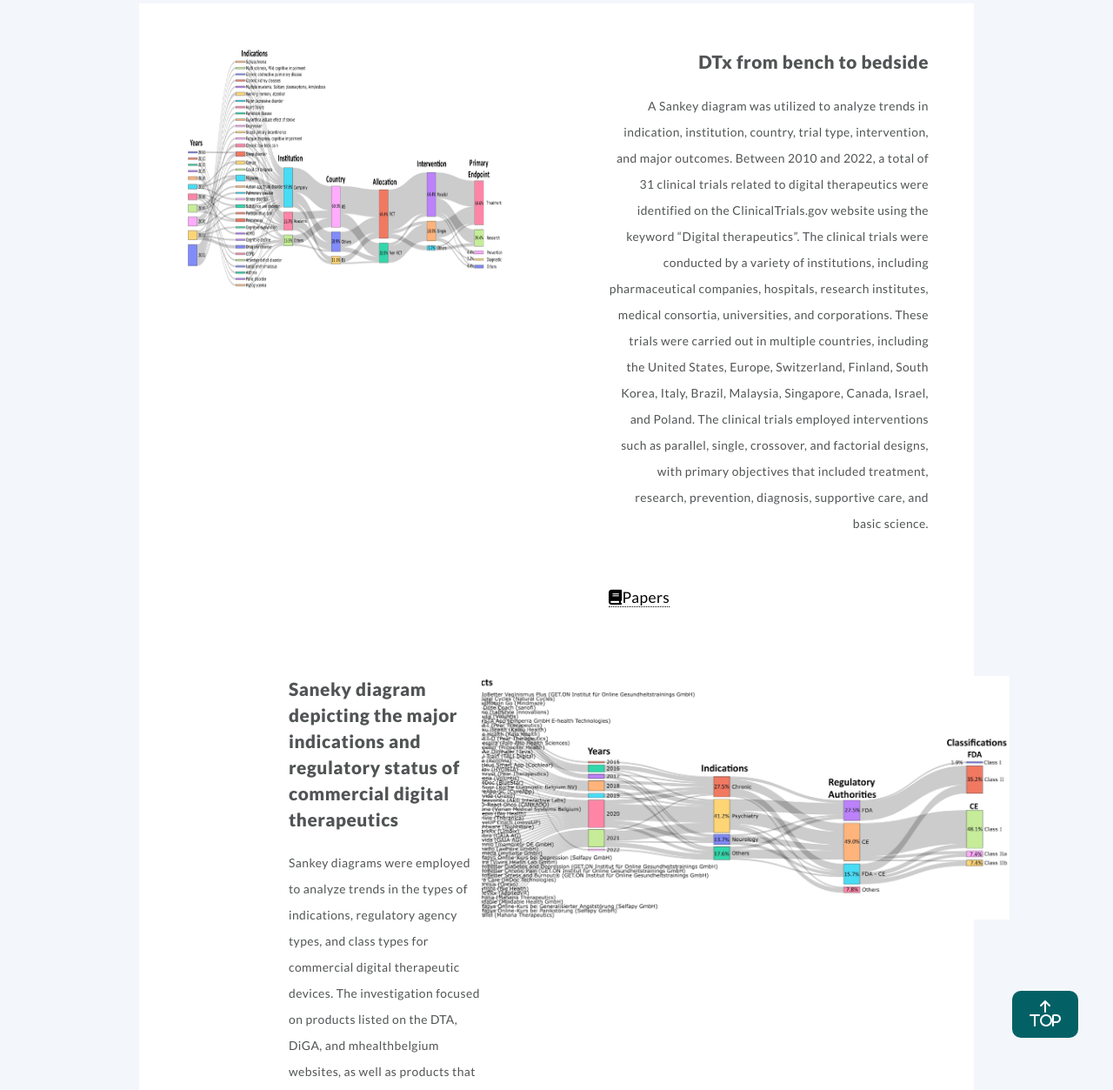
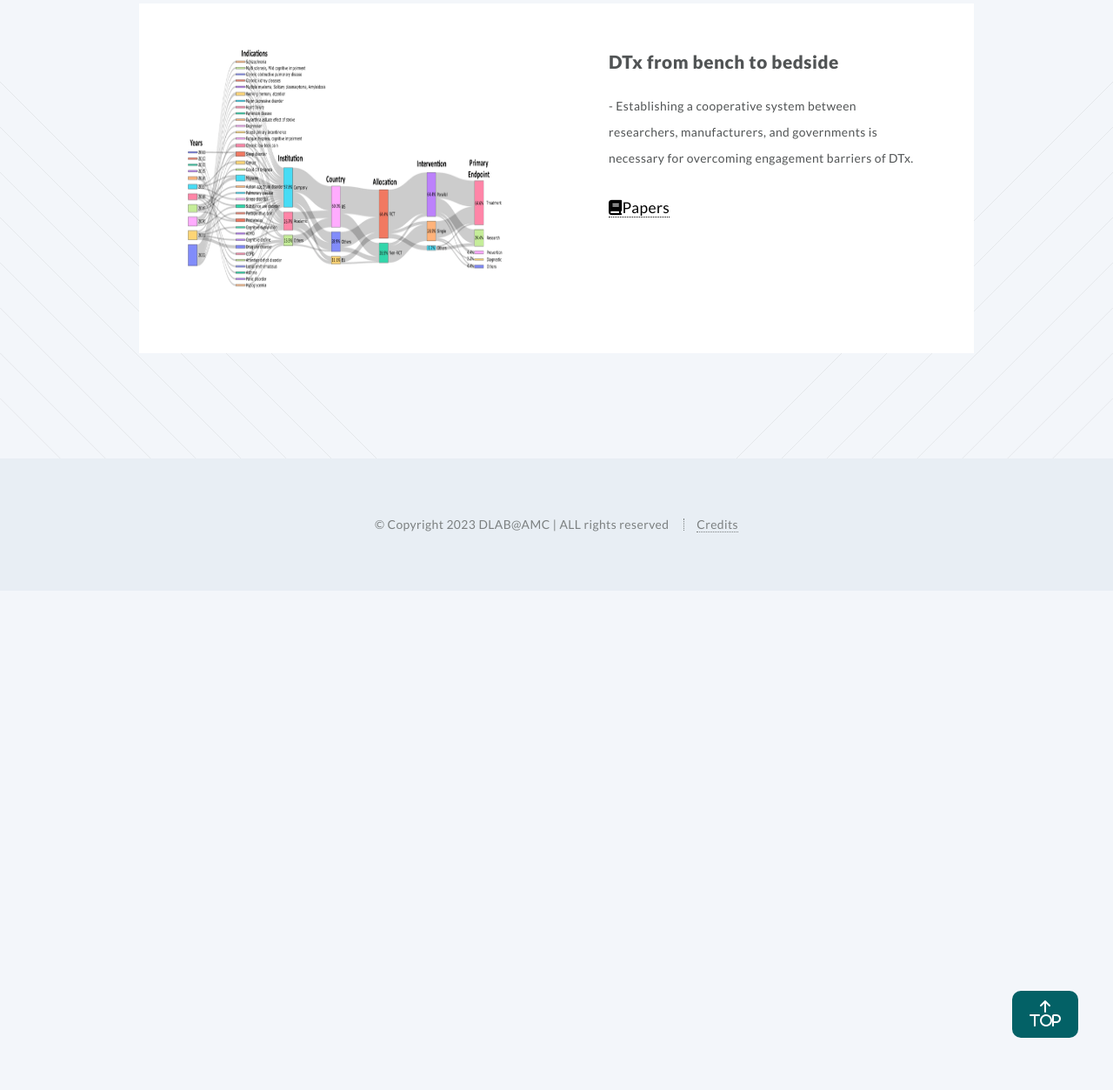
Before and after one commit to ydon1111/ydon1111.github.io, a Jekyll site: the page built from htmls/research/therapeutics.html, in a window 1280 px wide and 1400 px high, scrolled down 1081 px, cut to the strip 147-1400 px from the top of the window. Shown: the whole strip at 87% size. Built offline with Jekyll 4.4.1, drawn with Linux system fonts in a browser that asks for light colours; nearby versions of some CDN libraries; some of the changed text lies outside the part shown.

Commit message:
디지털 어쩌구 왜 안변함

```diff
--- a/htmls/research/therapeutics.html
+++ b/htmls/research/therapeutics.html
@@ -23,8 +23,8 @@ layout: default
 
 			<section class="nav-item">
 				<ul>
-					<li><a href="disease_prediction.html" class="nav-link_re"><img src="/images/icons/DiseasePrediction.png"
-								alt="">
+					<li><a href="disease_prediction.html" class="nav-link_re"><img
+								src="/images/icons/DiseasePrediction.png" alt="">
 							<span style="line-height: 80%;"><br>Disease Prediction</a>
 					</li></span>
 				</ul>
@@ -54,8 +54,8 @@ layout: default
 
 			<section>
 				<ul>
-					<li><a href="wearable_IoT_&_platform.html" class="nav-link_re"><img src="/images/icons/WearableIOT.png"
-								alt="">
+					<li><a href="wearable_IoT_&_platform.html" class="nav-link_re"><img
+								src="/images/icons/WearableIOT.png" alt="">
 							<span style="line-height: 80%;"><br>Wearable IoT&Platform</a></li></span>
 				</ul>
 			</section>
@@ -85,7 +85,7 @@ layout: default
 	</section>
 
 
-<!-- Main -->
+	<!-- Main -->
 	<span id="therapeutics"></span>
 	<section class="wrapper style1 container" style="margin-bottom: 0px;">
 		<!-- Content -->
@@ -98,7 +98,8 @@ layout: default
 						</h3>
 					</header>
 					<p>
-						Software which provides evidence-based medical interventions for disease or disorder prevention, management, and treatment.
+						Software which provides evidence-based medical interventions for disease or disorder prevention,
+						management, and treatment.
 					</p>
 				</div>
 			</section>
@@ -114,36 +115,27 @@ layout: default
 			<div class>
 				<section class="image-and-content">
 					<div class="image-container">
-						<a class="image featured"><img src="/images/research/DIGITAL MEDICINE/2/Sankey diagram depicting digital therapeutics-related clinical research studies that have been assigned a National Clinical Trial (NCT) numbe.png"
-							alt="" height="280px"></a>
+						<a class="image featured"><img
+								src="/images/research/DIGITAL MEDICINE/2/Sankey diagram depicting digital therapeutics-related clinical research studies that have been assigned a National Clinical Trial (NCT) numbe.png"
+								alt="" height="280px"></a>
 					</div>
 					<div class="content-container">
-						<div class="righty">
+						<div class="lefty">
 							<header>
 								<h3>DTx from bench to bedside
 								</h3>
 							</header>
-							<p>A Sankey diagram was utilized to analyze trends in indication, institution,
-								country, trial type, intervention, and major outcomes. Between 2010 and 2022, a total of 31
-								clinical trials related to digital therapeutics were identified on the ClinicalTrials.gov
-								website using the keyword “Digital therapeutics”. The clinical trials were conducted by a
-								variety of institutions, including pharmaceutical companies, hospitals, research institutes,
-								medical consortia, universities, and corporations. These trials were carried out in multiple
-								countries, including the United States, Europe, Switzerland, Finland, South Korea, Italy,
-								Brazil, Malaysia, Singapore, Canada, Israel, and Poland. The clinical trials employed
-								interventions such as parallel, single, crossover, and factorial designs, with primary
-								objectives that included treatment, research, prevention, diagnosis, supportive care, and
-								basic
-								science.
-							</p><br>
+							<p>- Establishing a cooperative system between researchers, manufacturers, and governments
+								is necessary for overcoming engagement barriers of DTx.
+							</p>
 						</div>
 
 
 						<div class="row">
 							<ul>
 								<li>
-									<a class="nav-link-research" onclick="toggleParagraph('Saneky', 'paper')" href="#"><span
-											class="icon fa-solid fa-book"></span>Papers</a>
+									<a class="nav-link-research" onclick="toggleParagraph('Saneky', 'paper')"
+										href="#"><span class="icon fa-solid fa-book"></span>Papers</a>
 								</li>
 							</ul>
 						</div>
@@ -158,60 +150,6 @@ layout: default
 				</section>
 			</div>
 		</div>
-
-		<div class="row">
-			<div class>
-				<section class="image-and-content">
-					<div class="content-container">
-						<div class="lefty">
-							<header>
-								<h3>Saneky diagram depicting the major indications and regulatory status of commercial
-									digital
-									therapeutics
-								</h3>
-							</header>
-							<p>Sankey diagrams were employed to analyze trends in the types of indications,
-								regulatory agency types, and class types for commercial digital therapeutic devices. The
-								investigation focused on products listed on the DTA, DiGA, and mhealthbelgium websites, as
-								well
-								as products that had received FDA approval listed in the FDA medical device database.
-								Regulatory
-								authorities for each product were also investigated. Commercial digital therapeutics are
-								primarily launched for indications related to chronic conditions, psychiatry, and neurology,
-								with additional products available for urinary incontinence, ear disorders, hip and knee
-								arthroplasty, tinnitus, irritable bowel syndrome, and vaginismus. Most commercial products
-								have
-								received approval from the FDA and CE regulatory agencies, while others have been approved
-								by
-								Japan’s Ministry of Health, Labour and Welfare (MHLW) and the Medicines and Healthcare
-								products
-								Regulatory Agency (MHRA).
-							</p>
-						</div>
-
-						<div class="row">
-							<ul>
-								<li>
-									<a class="nav-link-research" onclick="toggleParagraph('Saneky1', 'paper')" href="#"><span
-											class="icon fa-solid fa-book"></span>Papers</a>
-								</li>
-							</ul>
-						</div>
-						<div class="paper" id="Saneky1-paper" align="justify">
-							<strong>Paper</strong><br>
-							Wang, C., Lee, C. & Shin, H. Digital therapeutics from bench to bedside. npj Digit. Med. 6,
-							38
-							(2023). https://doi.org/10.1038/s41746-023-00777-z
-							<br>
-						</div>
-					</div>
-					<div class="image-container">
-						<img src="/images/research/DIGITAL MEDICINE/2/Saneky diagram depicting the major indications and regulatory status of commercial digital therapeutics.png"
-							alt="" height="280px">
-					</div>
-				</section>
-			</div>
-		</div>
 	</section>
 
 </article>
```
